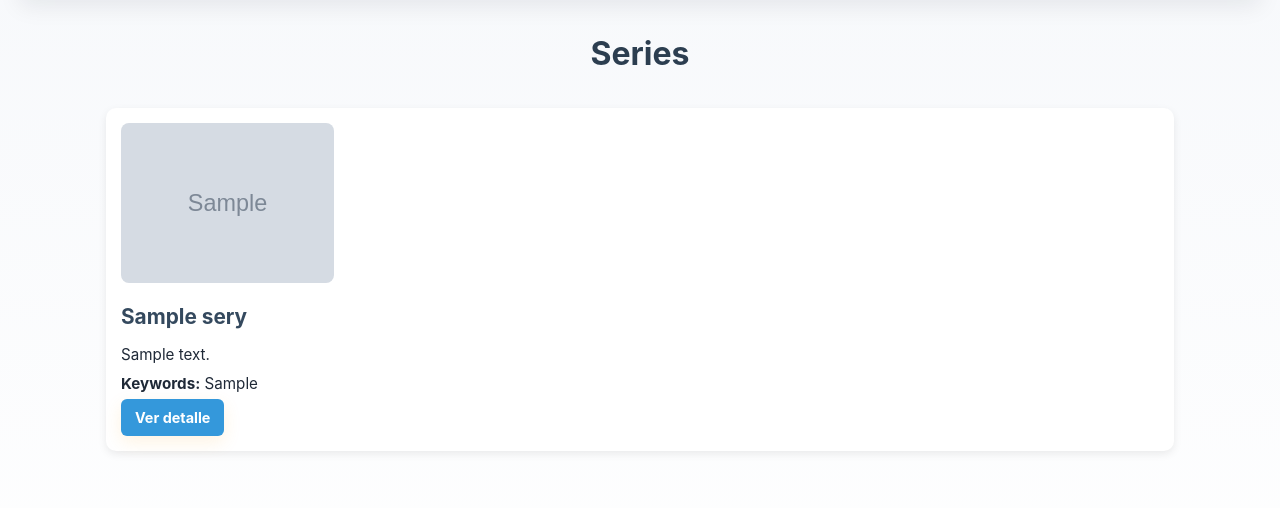
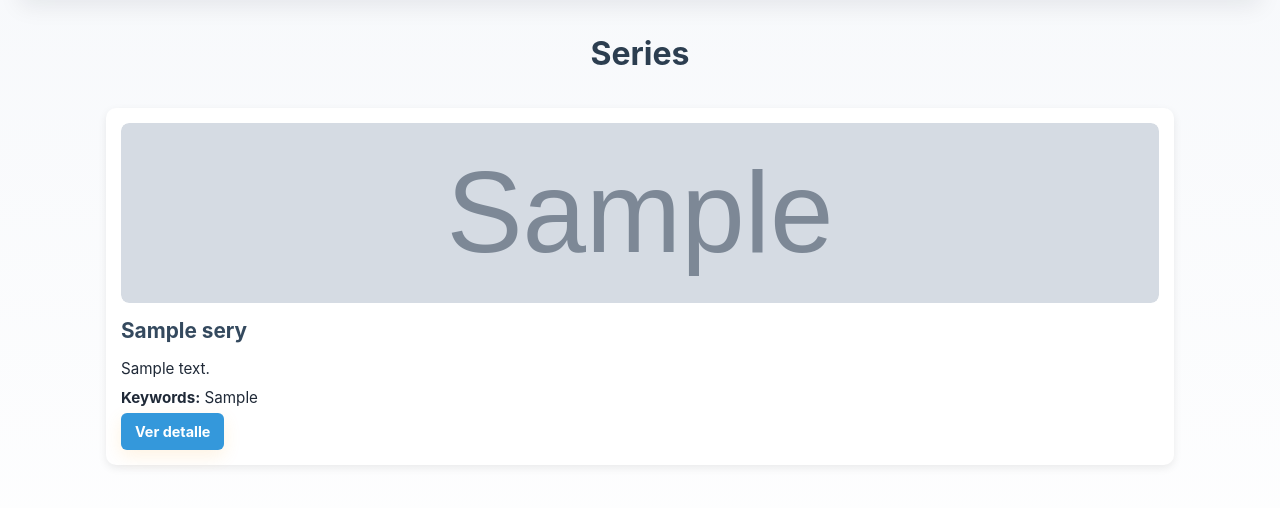
Before and after one commit to caBreRaS14/PortafolioIngWeb, a Django app: page /open/ in a window 1280 px wide. Shown: the part 116-624 px from the top of the page. Run offline with Django 5.2, Linux system fonts and the light colour scheme; tables that the repository leaves empty hold one stand-in row (values such as "Sample post"); grey boxes marked "Sample" are stand-in pictures.

Commit message:
Versión lista para Render

```diff
--- a/configuracion/settings.py
+++ b/configuracion/settings.py
@@ -26,7 +26,7 @@ SECRET_KEY = 'django-insecure-a1hd8hwys&!snx3_+n8g8lplot(3hh9li0ko@two&$q-nda$4l
 # SECURITY WARNING: don't run with debug turned on in production!
 DEBUG = True
 
-ALLOWED_HOSTS = []
+ALLOWED_HOSTS = ['*']
 
 
 # Application definition
--- a/core/static/core/css/open.css
+++ b/core/static/core/css/open.css
@@ -73,3 +73,19 @@ h1 {
 .card a:hover {
   background: #2980b9;
 }
+
+
+.card-thumb {
+  width: 100%;
+  height: 180px;             /* Altura uniforme */
+  border-radius: 8px;
+  overflow: hidden;
+  margin-bottom: 12px;
+}
+
+.card-thumb img {
+  width: 100%;
+  height: 100%;
+  object-fit: cover;         /* Recorta la imagen sin deformarla */
+  display: block;
+}
```
